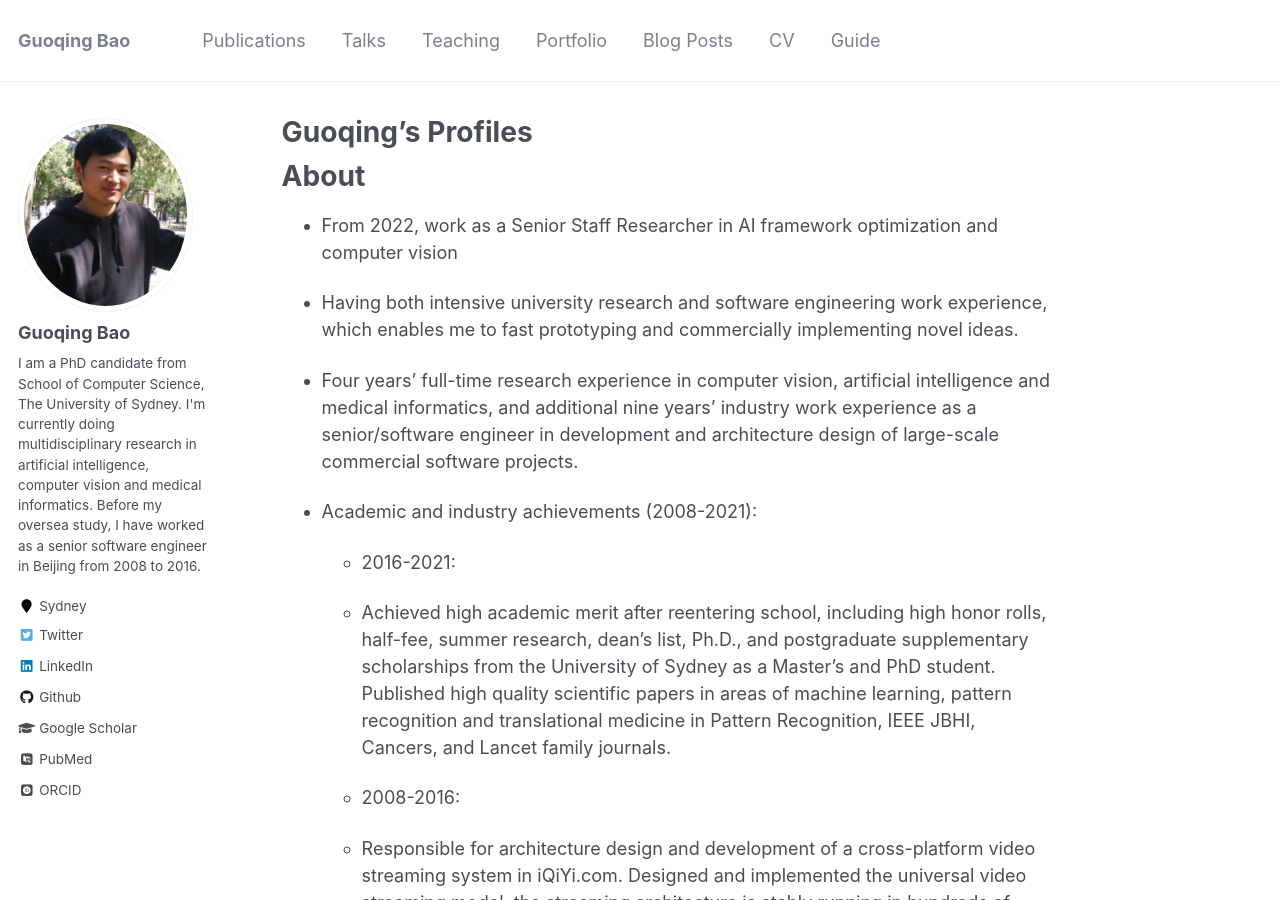
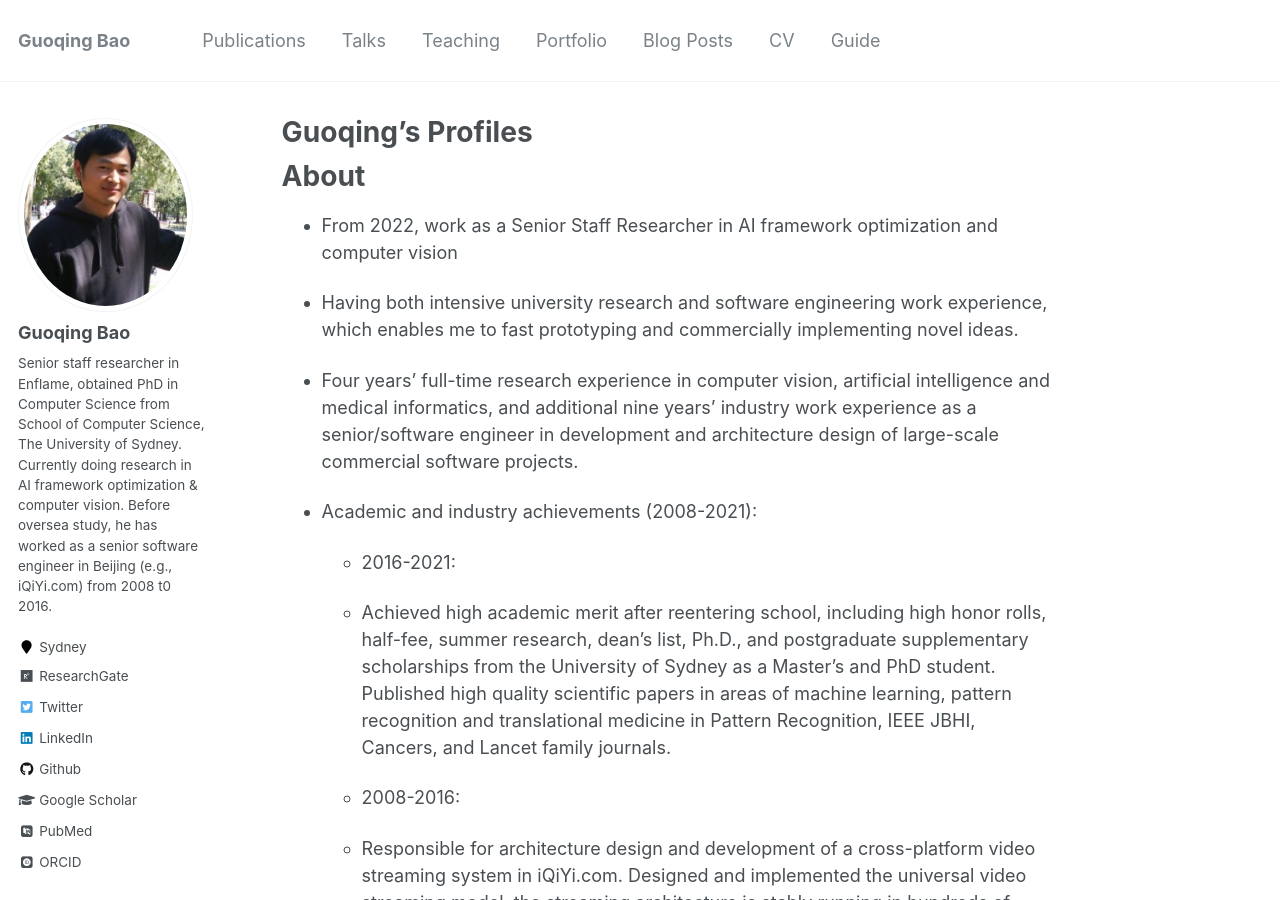
Before and after one commit to guoqingbao/guoqingbao.github.io, a Jekyll site: the page built from _pages/about.md, in a window 1280 px wide and 900 px high. Built offline with Jekyll 4.4.1, drawn with Linux system fonts in a browser that asks for light colours; some web fonts are replaced.

Commit message:
Update _config.yml

```diff
--- a/_config.yml
+++ b/_config.yml
@@ -11,7 +11,7 @@ locale                   : "en-US"
 title                    : "Guoqing Bao"
 title_separator          : "-"
 name                     : &name "Guoqing Bao"
-description              : &description "I am a PhD candidate from School of Computer Science, The University of Sydney. I'm currently doing multidisciplinary research in artificial intelligence, computer vision and medical informatics.   Before my oversea study, I have worked as a senior software engineer in Beijing from 2008 t0 2016."
+description              : &description "Senior staff researcher in Enflame, obtained his PhD in Artificial Intelligence and Image Processing from School of Computer Science, The University of Sydney. Currently doing research in AI framework optimization & computer vision. Before oversea study, he has worked as a senior software engineer in Beijing (e.g., iQiYi.com) from 2008 t0 2016."
 url                      : https://guoqingbao.github.io # the base hostname & protocol for your site e.g. "https://mmistakes.github.io"
 baseurl                  : "" # the subpath of your site, e.g. "/blog"
 repository               : "guoqingbao/guoqingbao.github.io"
@@ -83,13 +83,13 @@ analytics:
 author:
   name             : "Guoqing Bao"
   avatar           : "profile.png"
-  bio              : "I am a PhD candidate from School of Computer Science, The University of Sydney. I'm currently doing multidisciplinary research in artificial intelligence, computer vision and medical informatics.   Before my oversea study, I have worked as a senior software engineer in Beijing from 2008 to 2016."
+  bio              : "Senior staff researcher in Enflame, obtained PhD in Computer Science from School of Computer Science, The University of Sydney. Currently doing research in AI framework optimization & computer vision. Before oversea study, he has worked as a senior software engineer in Beijing (e.g., iQiYi.com) from 2008 t0 2016."
   location         : "Sydney"
   employer         :
   pubmed           : "https://www.ncbi.nlm.nih.gov/pubmed/?term=guoqing+bao"
-  googlescholar    : ""
+  googlescholar    : "https://scholar.google.com/citations?hl=en&user=R8_9cN8AAAAJ"
   email            :
-  researchgate     :  # example: "https://www.researchgate.net/profile/yourprofile"
+  researchgate     :  "https://www.researchgate.net/profile/Guoqing-Bao"
   uri              :
   bitbucket        :
   codepen          :
@@ -97,13 +97,13 @@ author:
   flickr           :
   facebook         :
   foursquare       :
-  github           : "guoqingbao"
+  github           : "https://github.com/guoqingbao"
   google_plus      :
   keybase          :
   instagram        :
   impactstory      : #"https://profiles.impactstory.org/u/xxxx-xxxx-xxxx-xxxx"
   lastfm           :
-  linkedin         : "topon"
+  linkedin         : "https://www.linkedin.com/in/topon"
   orcid            : "https://orcid.org/0000-0002-0669-6358"
   pinterest        :
   soundcloud       :
```
